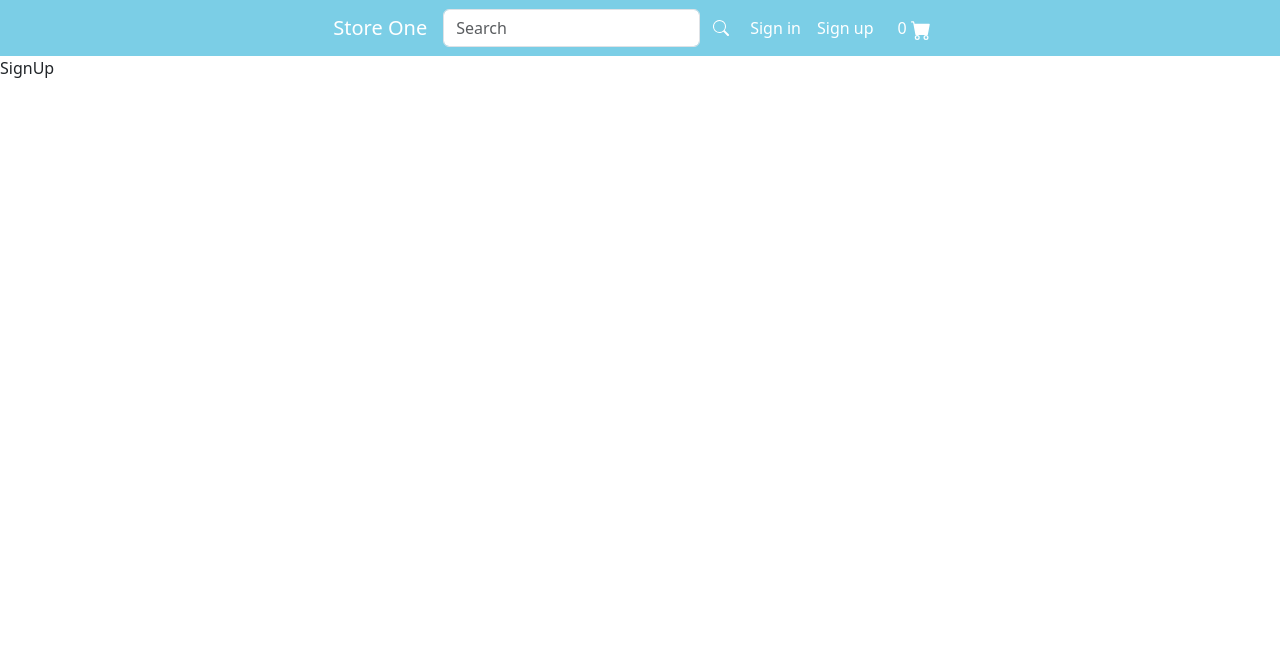
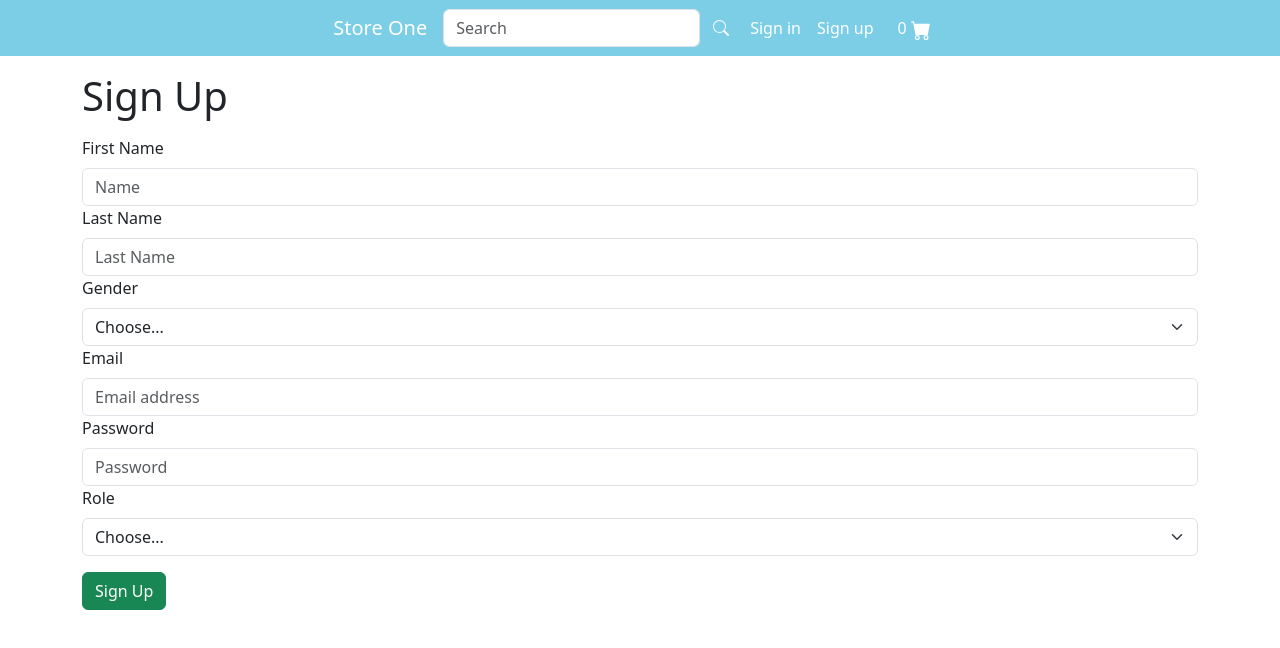
Before and after one commit to Alanav29/proyectoFrontEndAvanzadoEcommerce, a React (Vite) app: page /signUp in a window 1280 px wide. Shown: the top 648 px of the page. Built offline with nearby package versions, Linux system fonts and the light colour scheme.

Commit message:
Funciones de signUp completas

```diff
--- a/src/pages/SignIn.jsx
+++ b/src/pages/SignIn.jsx
@@ -22,8 +22,6 @@ const SignIn = () => {
     }
   }
 
-  // const printUser = (data) => { console.log(data) }
-
   const { register, handleSubmit } = useForm()
 
   return (
@@ -31,22 +29,22 @@ const SignIn = () => {
       <h1 className='my-4'>Sign in</h1>
       <form onSubmit={handleSubmit(sendData)}>
         <div className='mb-3'>
-          <label htmlFor='emailInput' className='form-label'>Email address</label>
+          <label htmlFor='signInEmailInput' className='form-label'>Email address</label>
           <input
             type='email'
             className='form-control'
-            id='emailInput'
+            id='signInEmailInput'
             {...register('email')}
             placeholder='name@example.com'
           />
           <div id='emailHelp' className='form-text'>We'll never share your email with anyone else.</div>
         </div>
         <div className='mb-3'>
-          <label htmlFor='passwordInput' className='form-label'>Password</label>
+          <label htmlFor='signInPasswordInput' className='form-label'>Password</label>
           <input
             type='password'
             className='form-control'
-            id='passwordInput'
+            id='signInPasswordInput'
             {...register('password')}
             placeholder='Password'
           />
--- a/src/pages/SignUp.jsx
+++ b/src/pages/SignUp.jsx
@@ -1,8 +1,51 @@
 import React from 'react'
+import { useForm } from 'react-hook-form'
+import { useNavigate } from 'react-router-dom'
+import { registerUser } from '../services/userServices'
 
 const SignUp = () => {
+  const navigate = useNavigate()
+  const { handleSubmit, register } = useForm()
+
+  const sendData = async (data) => {
+    try {
+      const result = await registerUser(data)
+      console.log(result)
+      if (result.status === 201) {
+        navigate('/signIn')
+      }
+    } catch (error) {
+      console.log(error.message)
+    }
+  }
+
   return (
-    <div>SignUp</div>
+    <div className='container'>
+      <h1 className='my-3'>Sign Up</h1>
+      <form className='d-block' onSubmit={handleSubmit(sendData)}>
+        <label className='form-label' htmlFor='signUpFirstNameInput'>First Name</label>
+        <input {...register('first_name')} className='form-control' type='text' placeholder='Name' id='signUpFirstNameInput' required />
+        <label className='form-label' htmlFor='signUpLastNameInput'>Last Name</label>
+        <input {...register('last_name')} className='form-control' type='text' placeholder='Last Name' id='signUpLastNameInput' required />
+        <label className='form-label' htmlFor='signUpGenderSelect'>Gender</label>
+        <select {...register('gender')} className='form-select' id='signUpGenderSelect' required>
+          <option value=''>Choose...</option>
+          <option value='M'>Male</option>
+          <option value='F'>Female</option>
+        </select>
+        <label className='form-label' htmlFor='signUpEmailInput'>Email</label>
+        <input {...register('email')} className='form-control' type='email' placeholder='Email address' id='signUpEmailInput' pattern="[a-zA-Z0-9!#$%&'*_+-]([\.]?[a-zA-Z0-9!#$%&'*_+-])+@[a-zA-Z0-9]([^@&%$\/()=?¿!.,:;]|\d)+[a-zA-Z0-9][\.][a-zA-Z]{2,4}([\.][a-zA-Z]{2})?" />
+        <label className='form-label' htmlFor='signUpPasswordInput'>Password</label>
+        <input {...register('password')} className='form-control' type='password' placeholder='Password' id='signUpPasswordInput' required />
+        <label className='form-label' htmlFor='signUpRoleSelect'>Role</label>
+        <select {...register('role')} className='form-select' id='signUpRoleSelect' required>
+          <option value=''>Choose...</option>
+          <option value='COSTUMER'>Costumer</option>
+          <option value='ADMIN'>Admin</option>
+        </select>
+        <button className='btn btn-success mt-3' type='submit'>Sign Up</button>
+      </form>
+    </div>
   )
 }
 
--- a/src/services/userServices.js
+++ b/src/services/userServices.js
@@ -15,5 +15,6 @@ axios.interceptors.request.use((config) => {
 })
 
 const loginUser = (data) => axios.post(`${BASE_URL}/login`, data)
+const registerUser = (data) => axios.post(`${BASE_URL}/register`, data)
 
-export { loginUser }
+export { loginUser, registerUser }
```
